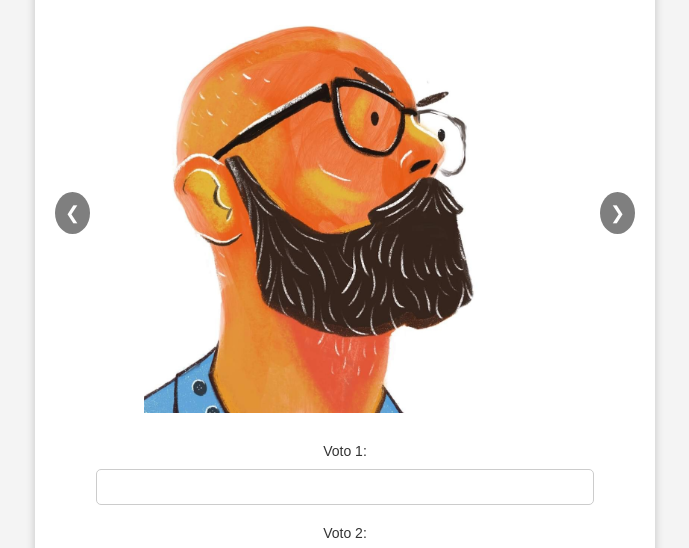
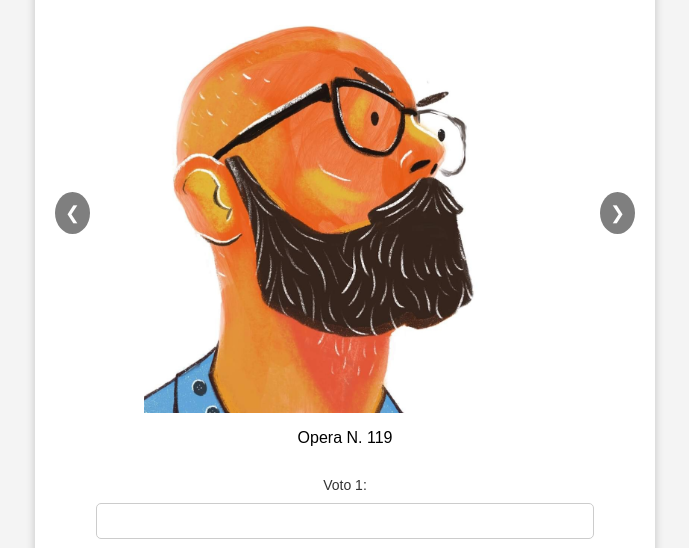
Before and after one commit to CHIARA847/bollahum2ed, a plain HTML site: page index.html in a window 1280 px wide. Shown: the part 241-789 px from the top of the page, without its empty margins (295-984 px from the left). Drawn offline with Linux system fonts and the light colour scheme.

Commit message:
Update index.html

```diff
--- a/index.html
+++ b/index.html
@@ -15,10 +15,12 @@
     <!-- Slideshow -->
     <div id="slideshow-container">
         <img id="slideshow-image" src="" alt="Slideshow" style="display: none;">
+
         <iframe id="slideshow-video" allowfullscreen style="display: none;"></iframe>
         <button id="prev-btn" class="nav-btn">❮</button>
         <button id="next-btn" class="nav-btn">❯</button>
     </div>
+    <p id="image-label" class="image-label"></p>
 
     <!-- Modal per ingrandire immagini -->
     <div id="modal" class="modal">
@@ -55,7 +57,10 @@
     document.addEventListener("DOMContentLoaded", async () => {
         let media = [];
         let index = 0;
-
+        function getImageNumber(filename) {
+            let match = filename.match(/(\d+)\.(jpg|jpeg|png|gif|pdf)$/i);
+            return match ? match[1] : null;
+        }
         // Funzione per caricare il JSON con immagini e video
         async function loadMedia() {
             try {
@@ -71,13 +76,15 @@
         function showMedia() {
             const imgElement = document.getElementById("slideshow-image");
             const videoElement = document.getElementById("slideshow-video");
-
+            const labelElement = document.getElementById("image-label");
             const currentMedia = media[index];
 
-            if (currentMedia.endsWith(".jpg") || currentMedia.endsWith(".png")) {
+            if (currentMedia.endsWith(".jpg") || currentMedia.endsWith(".png") || currentMedia.endsWith(".jpeg") || currentMedia.endsWith(".pdf") || currentMedia.endsWith(".gif")) {
                 imgElement.src = currentMedia;
                 imgElement.style.display = "block";
                 videoElement.style.display = "none";
+                let imageNumber = getImageNumber(currentMedia);
+                labelElement.textContent = imageNumber ? `Opera N. ${imageNumber}` : "";
             } else if (currentMedia.includes("youtube.com") || currentMedia.includes("youtu.be")) {
                 videoElement.src = currentMedia;
                 videoElement.style.display = "block";
```
